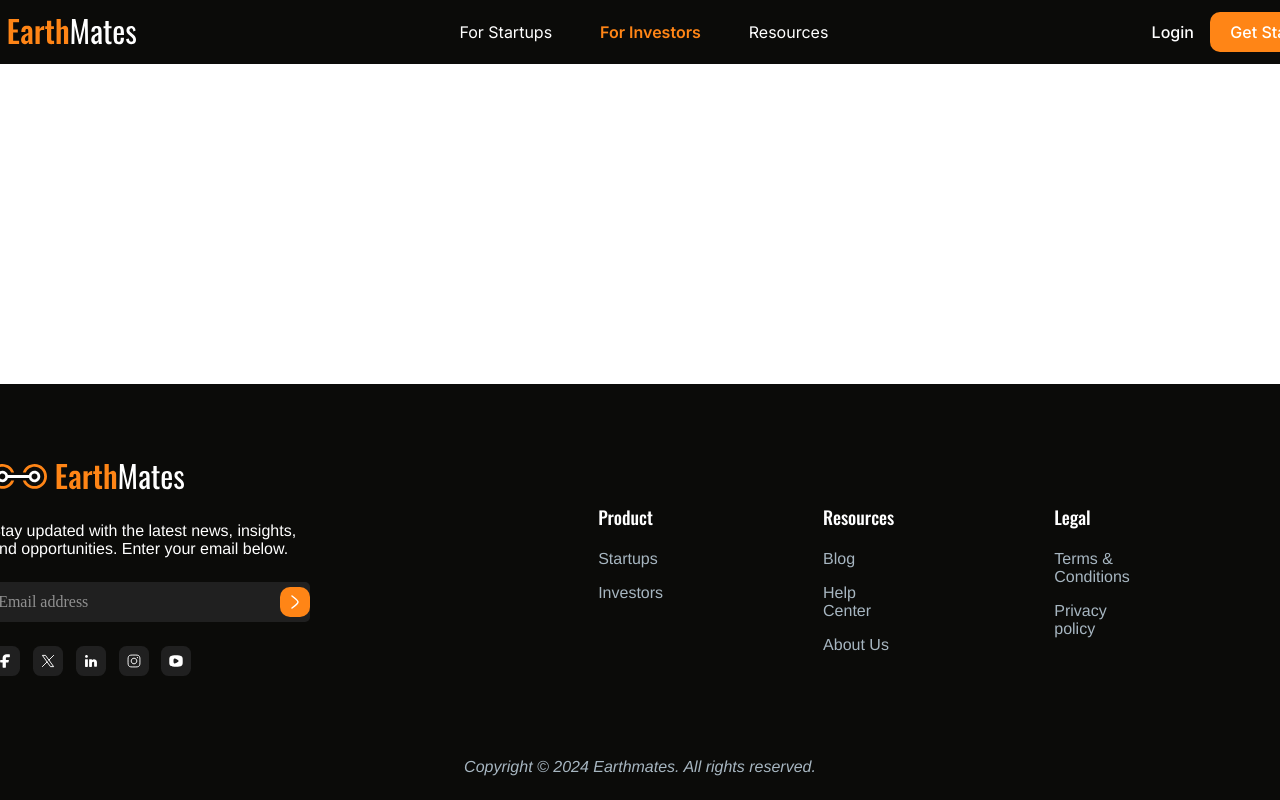
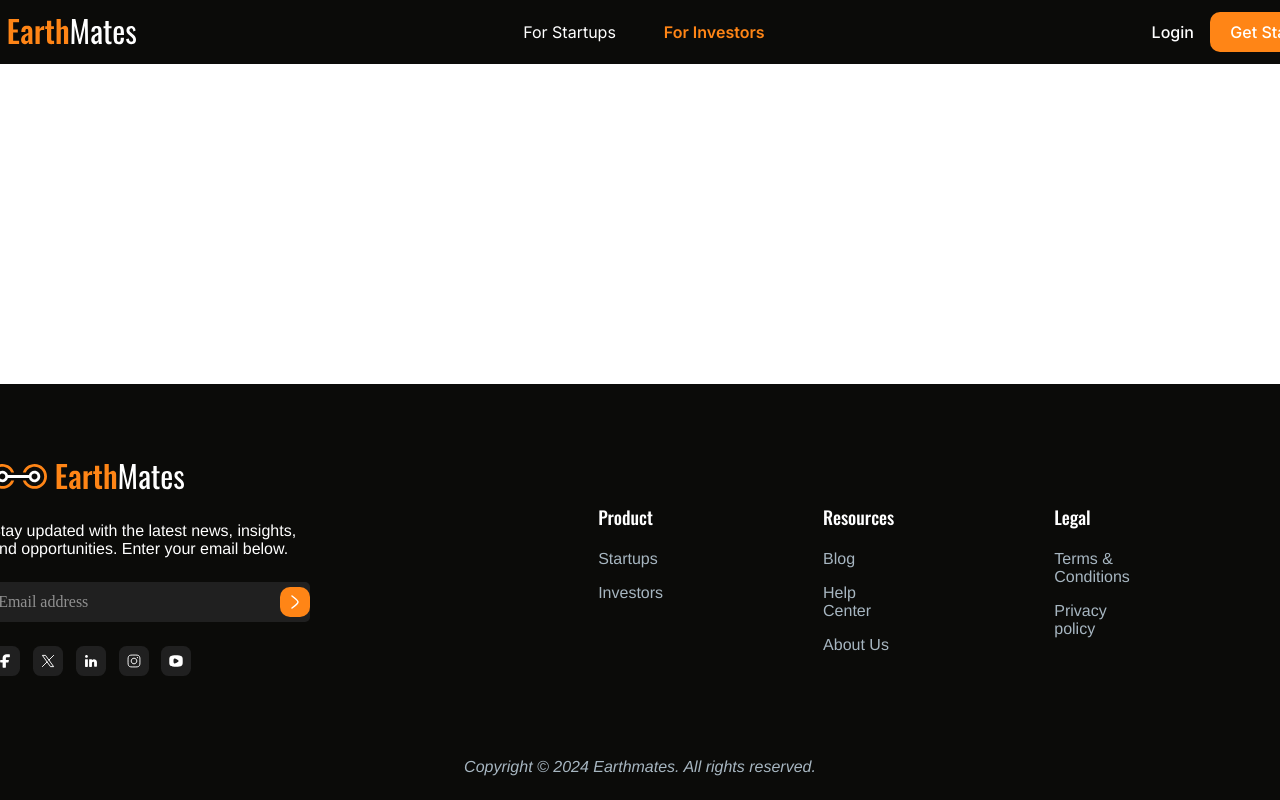
Before and after one commit to earthmates/earthmates.github.io, a React (Vite) app: page /investors in a window 1280 px wide. Shown: the top 800 px of the page. Built offline with nearby package versions, Linux system fonts and the light colour scheme.

Commit message:
removed: resources

```diff
--- a/src/components/header/header.tsx
+++ b/src/components/header/header.tsx
@@ -82,15 +82,6 @@ export const Header = ({ className }: HeaderProps) => {
           >
             For Investors
           </NavLink>
-
-          <NavLink
-            to="/resources"
-            className={({ isActive }) =>
-              classNames({ [styles.active]: isActive })
-            }
-          >
-            Resources
-          </NavLink>
         </div>
       )}
       <div className={styles.login}>
@@ -120,15 +111,6 @@ export const Header = ({ className }: HeaderProps) => {
             For Investors
           </NavLink>
 
-          <NavLink
-            to="/resources"
-            className={({ isActive }) =>
-              classNames({ [styles.active]: isActive })
-            }
-          >
-            Resources
-          </NavLink>
-
           <hr />
           <a href="/login" className={styles["login-button"]}>
             Login
--- a/src/components/resources/resources.module.scss
+++ /dev/null
@@ -1,3 +0,0 @@
-@import '@styles/theme.module.scss';
-.root {
-}
--- a/src/components/resources/resources.tsx
+++ /dev/null
@@ -1,14 +0,0 @@
-import classNames from 'classnames';
-import styles from './resources.module.scss';
-
-export interface ResourcesProps {
-    className?: string;
-}
-
-/**
- * This component was created using Codux's Default new component template.
- * To create custom component templates, see https://help.codux.com/kb/en/article/kb16522
- */
-export const Resources = ({ className }: ResourcesProps) => {
-    return <div className={classNames(styles.root, className)}>Resources</div>;
-};
```
Also changed, not shown: src/routes.tsx (+8 -10 lines).
